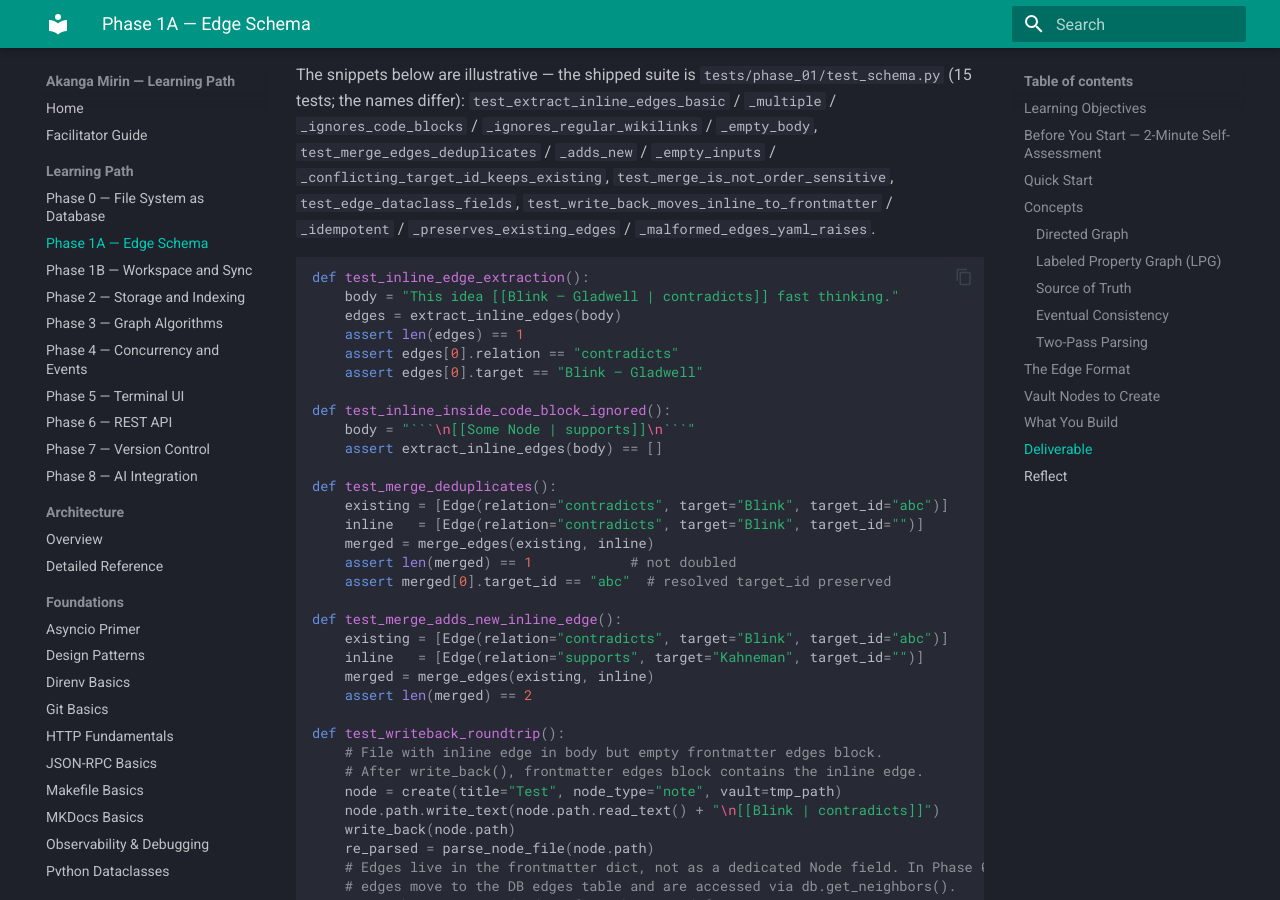
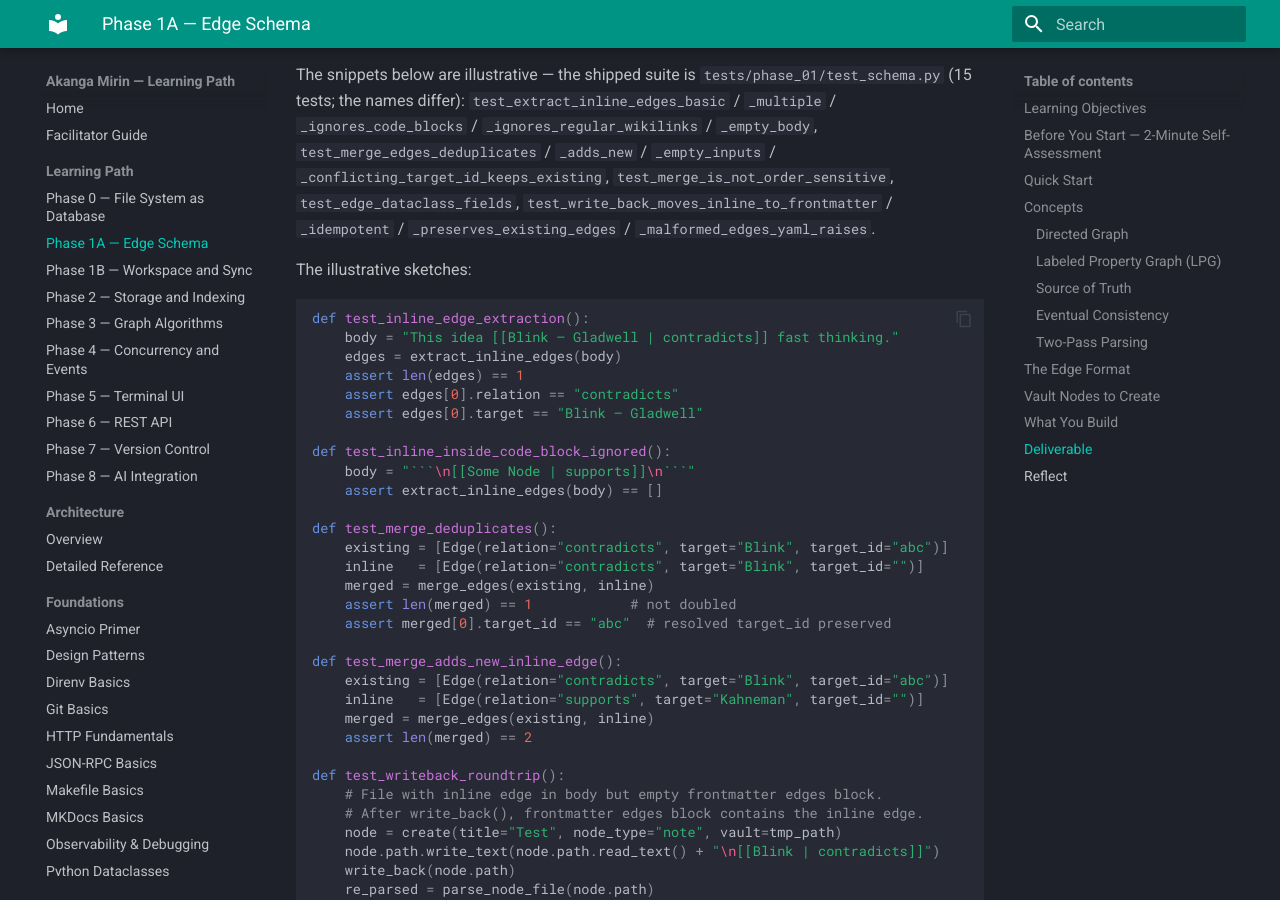
Before and after one commit to ArthurPieri/akanga_mirin, an MkDocs documentation site: the page built from docs/learning/phase-01a-data-modeling-edge-schema.md, in a window 1280 px wide and 900 px high, scrolled down 4913 px. Built offline with MkDocs 1.6.1 and Material for MkDocs 9.7.7, drawn with Linux system fonts in a browser that asks for light colours.

Commit message:
fix: move phase-01a illustrative marker into the lint's 3-line window
The previous commit's local lint check read `| tail`'s exit status as the
lint's — the exact false-green class v4 finding #1 fixed in the Makefile,
reproduced by the operator. CI caught it (run 27394765679). True exit now
verified clean.

Co-Authored-By: Claude Opus 4.8 <noreply@anthropic.com>

````diff
--- a/docs/learning/phase-01a-data-modeling-edge-schema.md
+++ b/docs/learning/phase-01a-data-modeling-edge-schema.md
@@ -205,6 +205,8 @@ The snippets below are illustrative — the shipped suite is
 `test_write_back_moves_inline_to_frontmatter` / `_idempotent` /
 `_preserves_existing_edges` / `_malformed_edges_yaml_raises`.
 
+The illustrative sketches:
+
 ```python
 def test_inline_edge_extraction():
     body = "This idea [[Blink — Gladwell | contradicts]] fast thinking."
````
